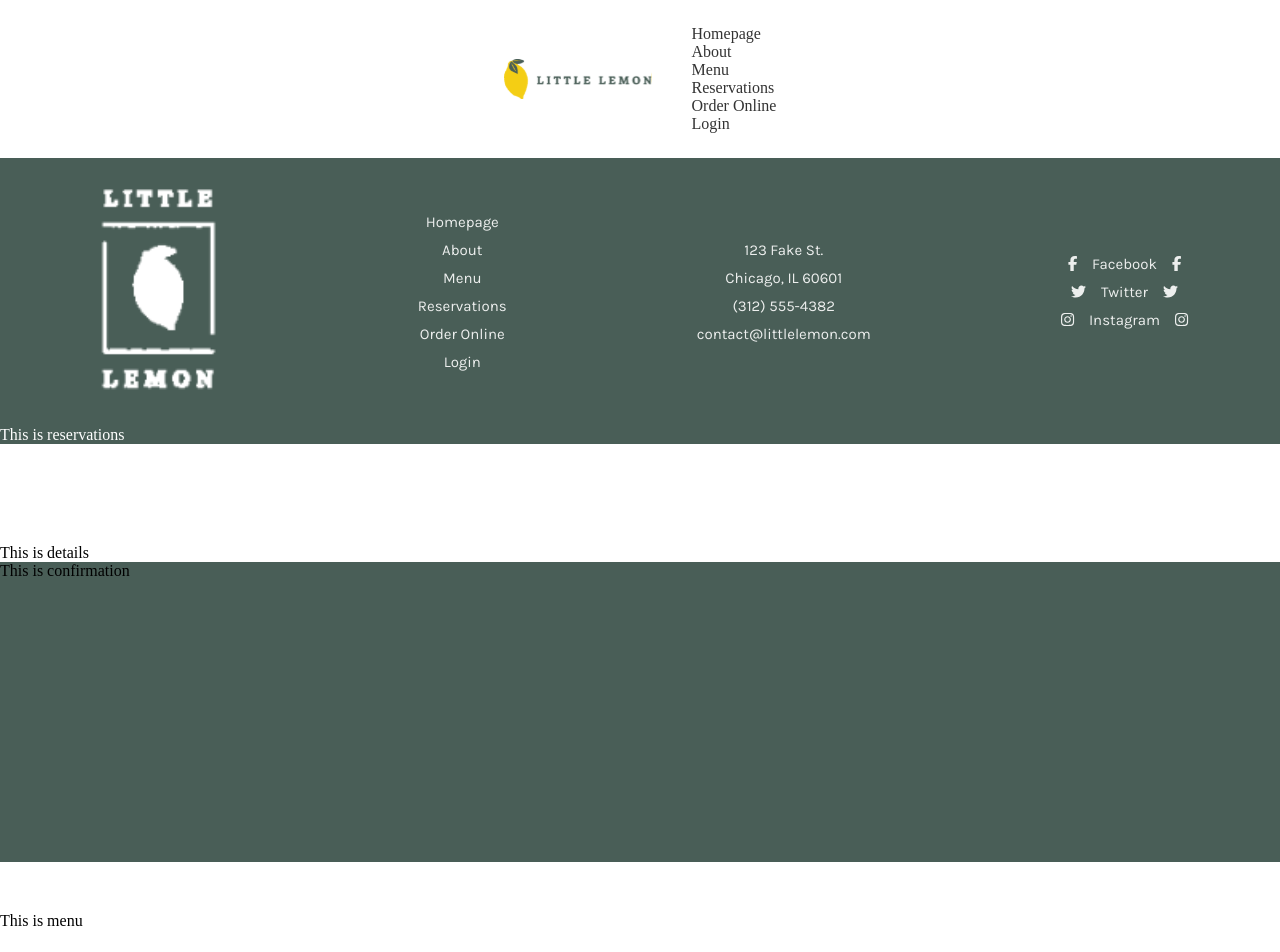
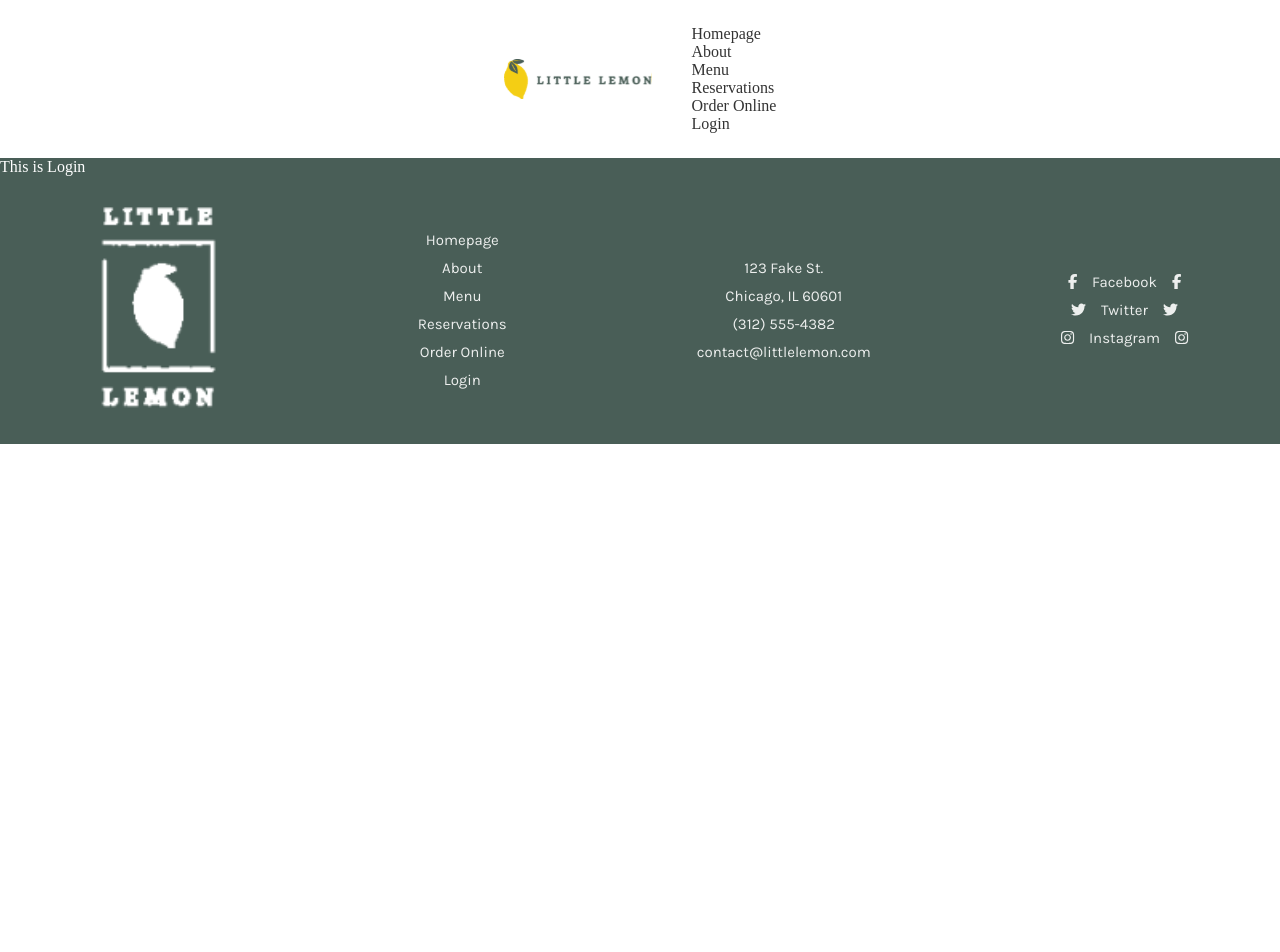
Before and after one commit to horoserp/Capstone, a React (Create React App) app: page /login in a window 1280 px wide. Shown: the top 952 px of the page. After the commit the page ends 800 px from the top, so only its background shows below. Built offline with nearby package versions, Linux system fonts and the light colour scheme; a web font is replaced by a local one.

Commit message:
Fix render of components. Fix nav links.

```diff
--- a/src/App.js
+++ b/src/App.js
@@ -1,26 +1,27 @@
 import './App.css';
 import Header from './Components/Header';
 import Footer from './Components/Footer';
+import Homepage from './Components/Homepage';
+import About from './Components/About';
+import Highlights from './Components/Highlights';
 import Reservations from './Components/Reservations';
-import Details from './Components/Details';
-import Confirmation from './Components/Confirmation';
-import Menu from './Components/Menu';
 import OrderOnline from './Components/OrderOnline';
 import Login from './Components/Login';
+import { Routes, Route } from 'react-router-dom';
 
 function App() {
   return (
     <main>
       <Header/>
+      <Routes>
+        <Route path="/" element={<Homepage />} />
+        <Route path="/about" element={<About />} />
+        <Route path="/highlights" element={<Highlights />} />
+        <Route path="/reservations" element={<Reservations />} />
+        <Route path="/orderonline" element={<OrderOnline />} />
+        <Route path="/login" element={<Login />} />
+      </Routes>
       <Footer/>
-
-      <Reservations/>
-      <Details/>
-      <Confirmation/>
-
-      <Menu/>
-      <OrderOnline/>
-      <Login/>
     </main>
   );
 }
--- a/src/Components/Nav.js
+++ b/src/Components/Nav.js
@@ -1,6 +1,4 @@
-import { Routes, Route, Link } from 'react-router-dom';
-import Homepage from './Homepage';
-import About from './About';
+import { Link } from 'react-router-dom';
 
 function Nav() {
     return (
@@ -13,16 +11,20 @@ function Nav() {
                     <li className="flex">
                         <Link to="/about">About</Link>
                     </li>
-                    <li className="flex"><a href="">Menu</a></li>
-                    <li className="flex"><a href="">Reservations</a></li>
-                    <li className="flex"><a href="">Order Online</a></li>
-                    <li className="flex"><a href="">Login</a></li>
+                    <li className="flex">
+                        <Link to="/highlights">Menu</Link>
+                    </li>
+                    <li className="flex">
+                        <Link to="/reservations">Reservations</Link>
+                    </li>
+                    <li className="flex">
+                        <Link to="/orderonline">Order Online</Link>
+                    </li>
+                    <li className="flex">
+                        <Link to="login">Login</Link>
+                    </li>
                 </ul>
             </nav>
-            <Routes>
-                <Route path="/" element={<Homepage />} />
-                <Route path="/about" element={<About />} />
-            </Routes>
         </div>
     );
 }
```
